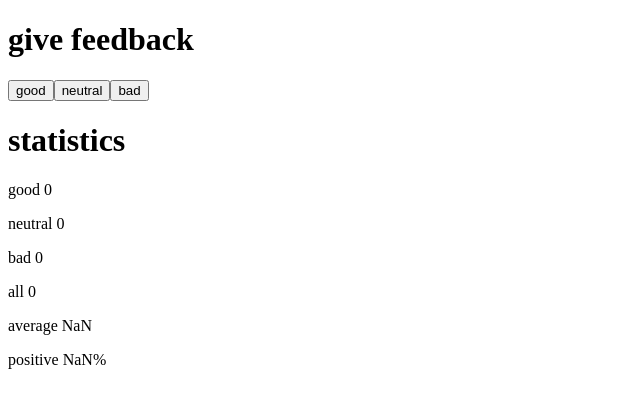
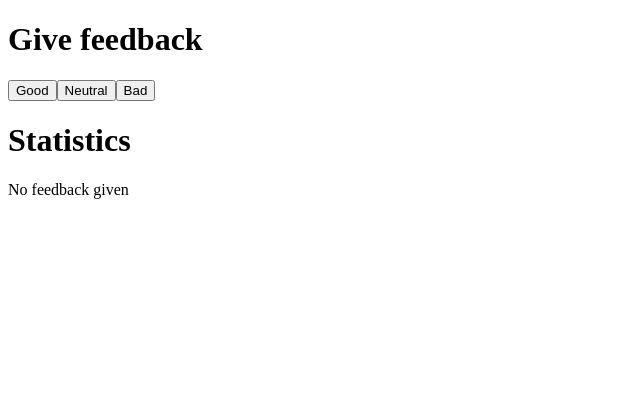
Before and after one commit to MuiaMuteti/full-stack-open, a React (Vite) app in the folder part1/unicafe/: page / in a window 1280 px wide. Shown: the top 408 px of the page, without its empty margins (0-640 px from the left). Built offline with nearby package versions, Linux system fonts and the light colour scheme.

Commit message:
exercise 1.9 complete

```diff
--- a/part1/unicafe/src/App.jsx
+++ b/part1/unicafe/src/App.jsx
@@ -12,6 +12,12 @@ const Statistics = ({good, neutral, bad}) => {
   const totalFeedback =  good + neutral + bad
   const average = ((good - bad) / totalFeedback).toFixed(2)
   const positiveFeedback = (good / totalFeedback * 100).toFixed(2)
+
+  if (totalFeedback === 0) {
+    return (
+      <p>No feedback given</p>
+    )
+  }
 
   return (
     <div>
@@ -45,12 +51,12 @@ const App = () => {
 
   return (
     <div>
-      <h1>give feedback</h1>
-      <Button handleClick={handleGoodClick} text={"good"} />
-      <Button handleClick={handleNeutralClick} text={"neutral"} />
-      <Button handleClick={handleBadClick} text={"bad"} />
+      <h1>Give feedback</h1>
+      <Button handleClick={handleGoodClick} text={"Good"} />
+      <Button handleClick={handleNeutralClick} text={"Neutral"} />
+      <Button handleClick={handleBadClick} text={"Bad"} />
 
-      <h1>statistics</h1>
+      <h1>Statistics</h1>
       <Statistics good={good} neutral={neutral} bad={bad} />
     </div>
   )
```
